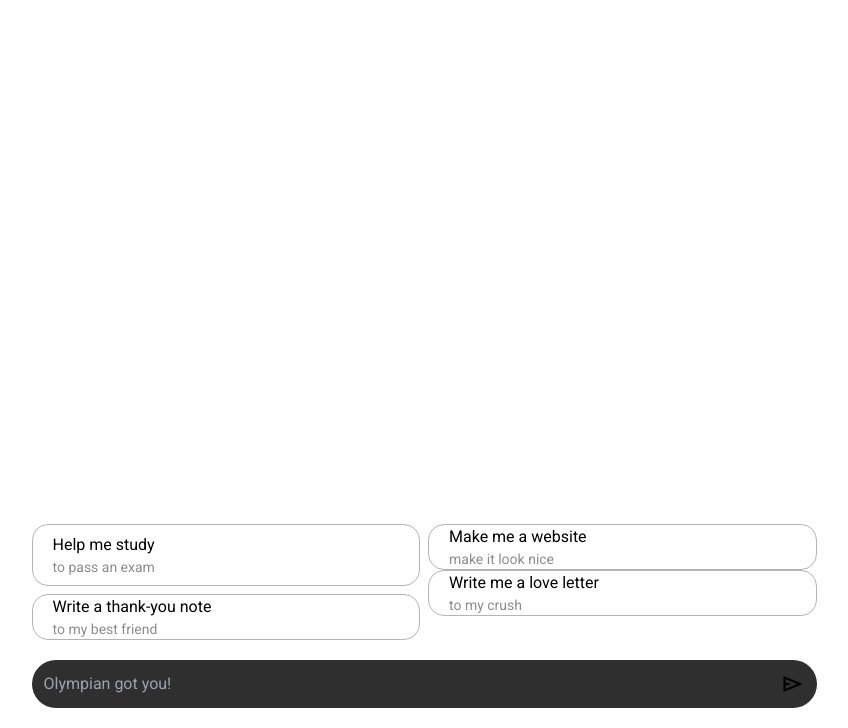
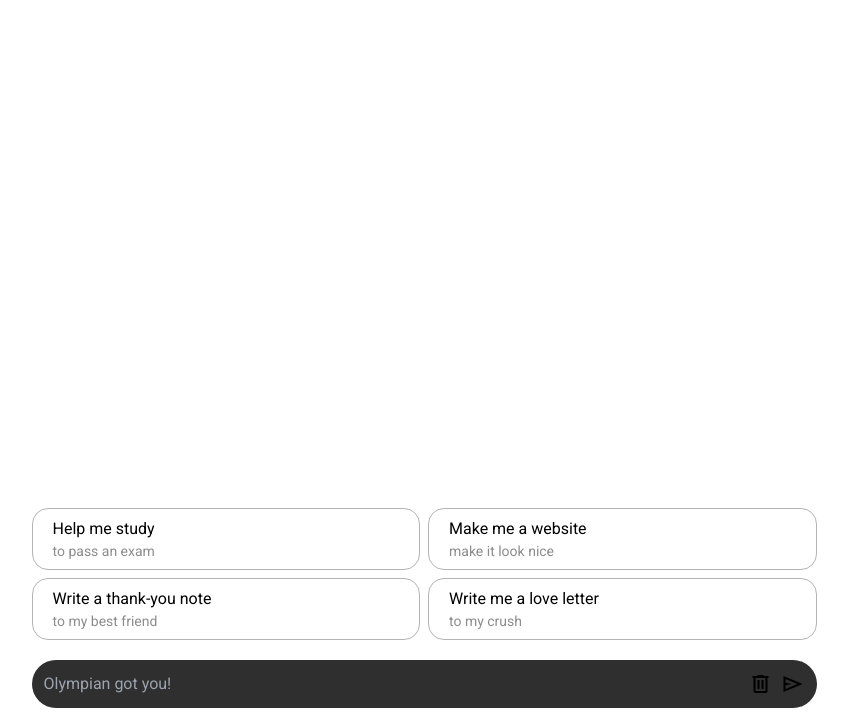
Before and after one commit to dolly-p/ChatGPT-Clone, a website: page public/index.html in a window 1280 px wide. Shown: the part 72-800 px from the top of the page, without its empty margins (216-1064 px from the left). Drawn offline with nearby package versions, Linux system fonts and the light colour scheme.

Commit message:
add delete icon and fix layout bug

```diff
--- a/public/index.html
+++ b/public/index.html
@@ -7,6 +7,8 @@
     <link rel="stylesheet" href="output.css">
 
     <!--link for Google Icons -->
+    <link rel="stylesheet" href="https://fonts.googleapis.com/css2?family=Material+Symbols+Outlined:opsz,wght,FILL,GRAD@24,400,0,0" />
+
     <link rel="stylesheet" href="https://fonts.googleapis.com/css2?family=Material+Symbols+Outlined:opsz,wght,FILL,GRAD@24,400,0,0" />
 
     <link rel="stylesheet" href="https://fonts.googleapis.com/css2?family=Material+Symbols+Outlined:opsz,wght,FILL,GRAD@24,400,0,0" />
@@ -44,17 +46,17 @@
                                 <h2 class="text-base">Help me study</h2>
                                 <p class="opacity-45 text-sm">to pass an exam</p>
                             </div>
-                            <div class="px-5 border-solid border-[1px] border-gray-400 rounded-2xl">
+                            <div class="px-5 py-2 border-solid border-[1px] border-gray-400 rounded-2xl">
                                 <h2 class="text-base">Write a thank-you note</h2>
                                 <p class="opacity-45 text-sm">to my best friend</p>
                             </div>
                         </div>
-                        <div class="flex-col gap-2">
-                            <div class="px-5 border-solid border-[1px] border-gray-400 rounded-2xl">
+                        <div class="flex flex-col gap-2">
+                            <div class="px-5 py-2 border-solid border-[1px] border-gray-400 rounded-2xl">
                                 <h2 class="text-base">Make me a website</h2>
                                 <p class="opacity-45 text-sm">make it look nice</p>
                             </div>
-                            <div class="px-5 border-solid border-[1px] border-gray-400 rounded-2xl">
+                            <div class="px-5 py-2 border-solid border-[1px] border-gray-400 rounded-2xl">
                                 <h2 class="text-base">Write me a love letter</h2>
                                 <p class="opacity-45 text-sm">to my crush</p>
                             </div>
@@ -62,11 +64,18 @@
                     </div>
 
                     <div class="input_section rounded-full bg-gray-750 flex flex-row justify-between items-center px-3 my-5">
-                        <textarea id="prompt-textarea" tabindex="0"rows="1" placeholder="Olympian got you!" class="m-0 resize-none border-0 bg-transparent px-0 outline-none w-[95%] py-3"></textarea>
+                        <textarea id="prompt-textarea" tabindex="0"rows="1" placeholder="Olympian got you!" class="m-0 resize-none border-0 bg-transparent px-0 outline-none w-[90%] py-3"></textarea>
 
-                        <span id="send-button" class="material-symbols-outlined">
-                            send
+                        <div class="buttons flex gap-2 justify-center items-center">
+                            <span id="delete-button" class="material-symbols-outlined">
+                                delete
+                                </span>
+
+                            <span id="send-button" class="material-symbols-outlined cursor-pointer">
+                                send
                             </span>
+                        </div>
+
                     </div>
 
                 </div>
--- a/public/index.js
+++ b/public/index.js
@@ -1,5 +1,6 @@
 const textarea = document.getElementById('prompt-textarea');
 const sendButton = document.getElementById('send-button');
+const deleteButton = document.getElementById('delete-button');
 const messageContainer = document.querySelector("#message-container");
 const suggestionBox = document.querySelector(".suggestion-box")
 const API_KEY = "AIzaSyDxrRFFFj8LZ-IUqFSpLqogmWY56bcflEo"
@@ -104,6 +105,11 @@
         getResponse(lsGet(userInput));
   });
 
+// delete icon
+deleteButton.addEventListener('click', ()=> {
+    textarea.value = "";
+})
+
 // local storage setting
 function lsSet(key,value){
     localStorage.setItem(key, value);
```
